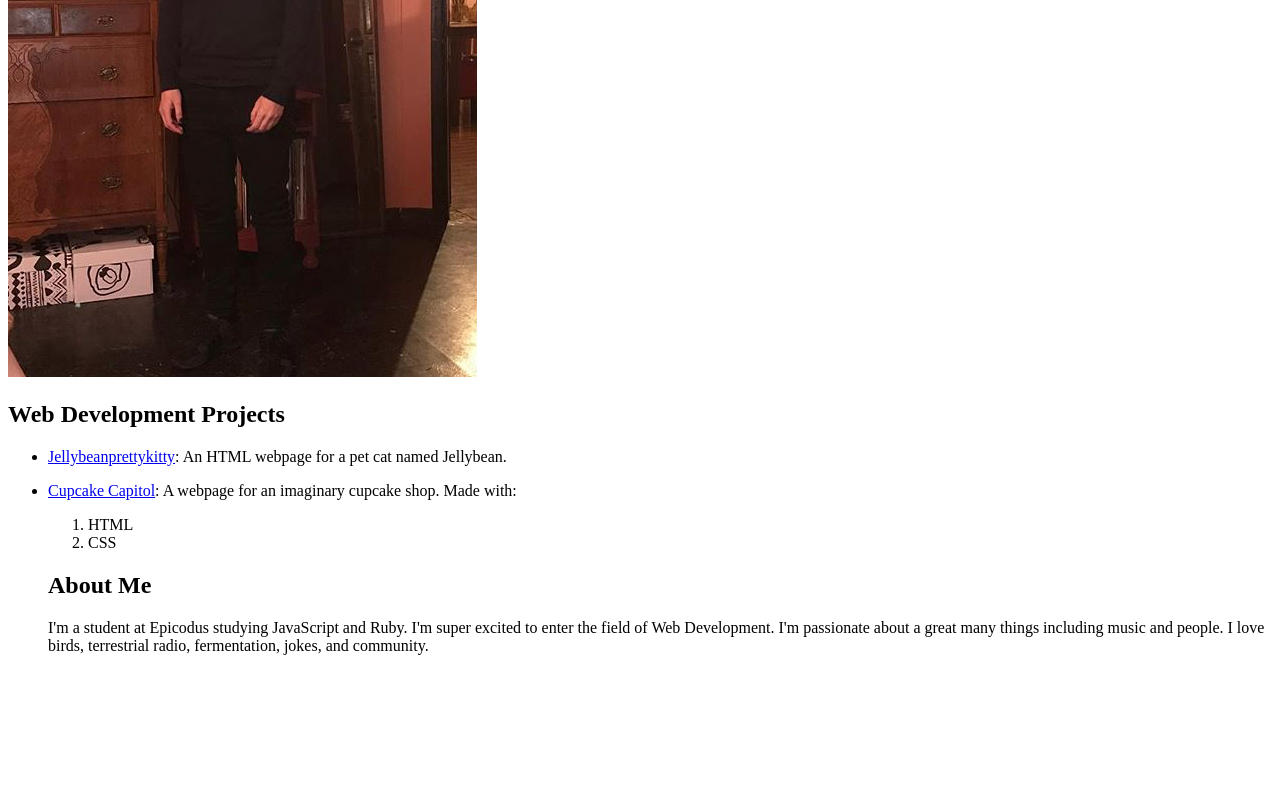
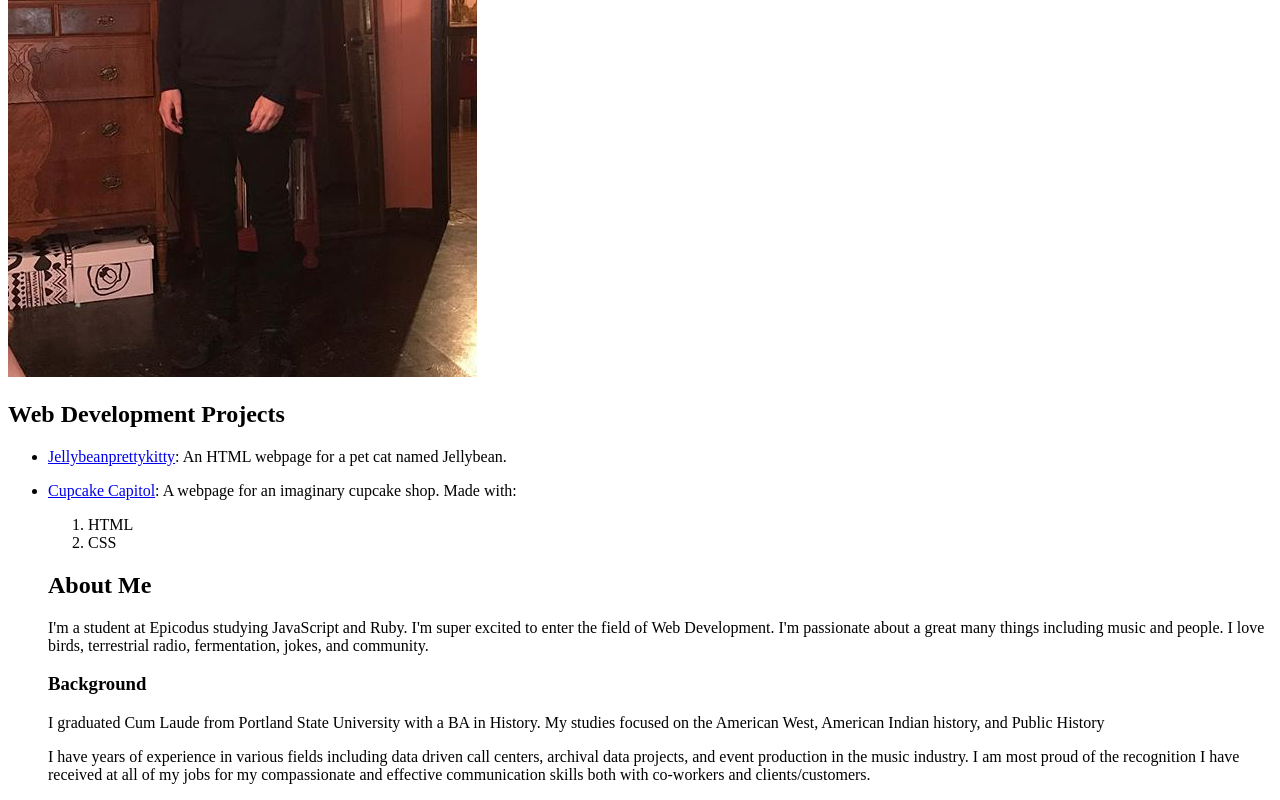
Before and after one commit to HR-Williams/hr-williams-portfolio, a plain HTML site: page index.html in a window 1280 px wide. Shown: the part 322-1122 px from the top of the page. Before the commit the page ends 993 px from the top, so only its background shows below. Drawn offline with Linux system fonts and the light colour scheme.

Commit message:
Add 'Background' section

```diff
--- a/index.html
+++ b/index.html
@@ -20,6 +20,9 @@
     </li>
     <h2>About Me</h2>
     <p>I'm a student at Epicodus studying JavaScript and Ruby. I'm super excited to enter the field of Web Development. I'm passionate about a great many things including music and people. I love birds, terrestrial radio, fermentation, jokes, and community.</p>
+    <h3>Background</h3>
+    <p>I graduated Cum Laude from Portland State University with a BA in History. My studies focused on the American West, American Indian history, and Public History</p>
+    <p>I have years of experience in various fields including data driven call centers, archival data projects, and event production in the music industry. I am most proud of the recognition I have received at all of my jobs for my compassionate and effective communication skills both with co-workers and clients/customers.</p>
   </ul>
 </body>
 </html>
```
